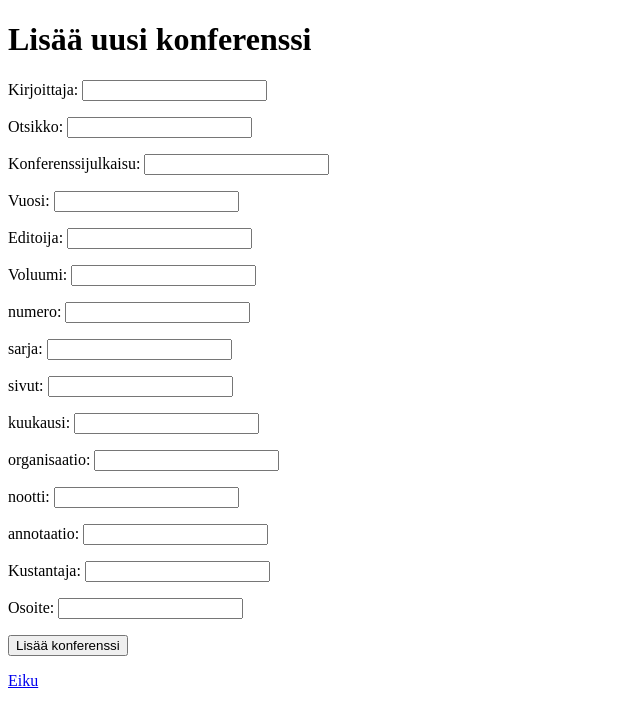
After one commit to qver3nc1a/ohtu-miniprojekti, a Flask app: page /new_conference in a window 1280 px wide. The commit adds this page. Shown: the top 727 px of the page, without its empty margins (0-640 px from the left). Run offline with Flask 3, Linux system fonts and the light colour scheme.

Commit message:
feat: /add_conference and /new_conference

```diff
--- a/src/app.py
+++ b/src/app.py
@@ -27,6 +27,43 @@ def new_paper():
 def new_book():
     return render_template("new_book.html")
 
+@app.route("/new_conference")
+def new_conference():
+    return render_template("new_conference.html")
+
+@app.route("/add_conference", methods=["POST"])
+def add_new_conference():
+    title = request.form["title"].strip()
+    author = request.form["author"].strip()
+    year = request.form["year"].strip()
+
+    if not title or not author:
+        return render_template(
+            "new_conference.html",
+            error="Otsikko ja kirjoittaja ovat pakollisia"
+        )
+    try:
+        year = int(year)
+    except ValueError:
+        return render_template(
+            "new_conference.html",
+            error="Vuoden täytyy olla numero"
+        )
+    if year < 0:
+        return render_template(
+            "new_conference.html",
+            error="Vuosi ei voi olla negatiivinen"
+        )
+    if year > 2026:
+        return render_template(
+            "new_conference.html",
+            error="Vuosi ei voi olla tulevaisuudessa"
+        )
+
+    # Call the function to add the conference to the database
+    # add_conference(title, author, year)
+
+    return redirect("/")
 
 @app.route("/add_paper", methods=["POST"])
 def add_new_paper():
--- a/src/templates/index.html
+++ b/src/templates/index.html
@@ -14,7 +14,9 @@
     <p>
         <a href="/new_book">Lisää uusi kirja</a>
     </p>
-
+    <p>
+        <a href="/new_conference">Lisää uusi konferenssi</a>
+    </p>
     <p>
         <a href="/papers">Näytä tallennetut artikkelit</a>
     </p>
--- /dev/null
+++ b/src/templates/new_conference.html
@@ -0,0 +1,79 @@
+<!DOCTYPE html>
+<html>
+<head>
+    <title>Uusi konferenssi</title>
+</head>
+<body>
+    <h1>Lisää uusi konferenssi</h1>
+    {% if error %}
+        <p style="color: red;">{{ error }}</p>
+    {% endif %}
+    <form action="/add_conference" method="post">
+        <p>
+            <label for="author">Kirjoittaja:</label>
+            <input type="text" name="author" required>
+        </p>
+        <p>
+            <label for="title">Otsikko:</label>
+            <input type="text" name="title" required>
+        </p>
+        <p>
+            <label for="booktitle">Konferenssijulkaisu:</label>
+            <input type="text" name="booktitle">
+        </p>
+        <p>
+            <label for="year">Vuosi:</label>
+            <input type="number" name="year">
+        </p>
+        <p>
+            <label for="editor">Editoija:</label>
+            <input type="text" name="editor">
+        </p>
+        <p>
+            <label for="volume">Voluumi:</label>
+            <input type="text" name="volume">
+        </p>
+        <p>
+            <label for="number">numero:</label>
+            <input type="text" name="number">
+        </p>
+        <p>
+            <label for="series">sarja:</label>
+            <input type="text" name="series">
+        </p>
+        <p>
+            <label for="pages">sivut:</label>
+            <input type="text" name="pages">
+        </p>
+        <p>
+            <label for="month">kuukausi:</label>
+            <input type="text" name="month">
+        </p>
+        <p>
+            <label for="organization">organisaatio:</label>
+            <input type="text" name="organization">
+        </p>
+        <p>
+            <label for="note">nootti:</label>
+            <input type="text" name="note">
+        </p>
+        <p>
+            <label for="annote">annotaatio:</label>
+            <input type="text" name="annote">
+        </p>
+        <p>
+            <label for="publisher">Kustantaja:</label>
+            <input type="text" name="publisher">
+        </p>
+        <p>
+            <label for="address">Osoite:</label>
+            <input type="text" name="address">
+        </p>
+
+        <button type="submit">Lisää konferenssi</button>
+    </form>
+    <p>
+        <a href="/">Eiku</a>
+    </p>
+</body>
+</html>
```
